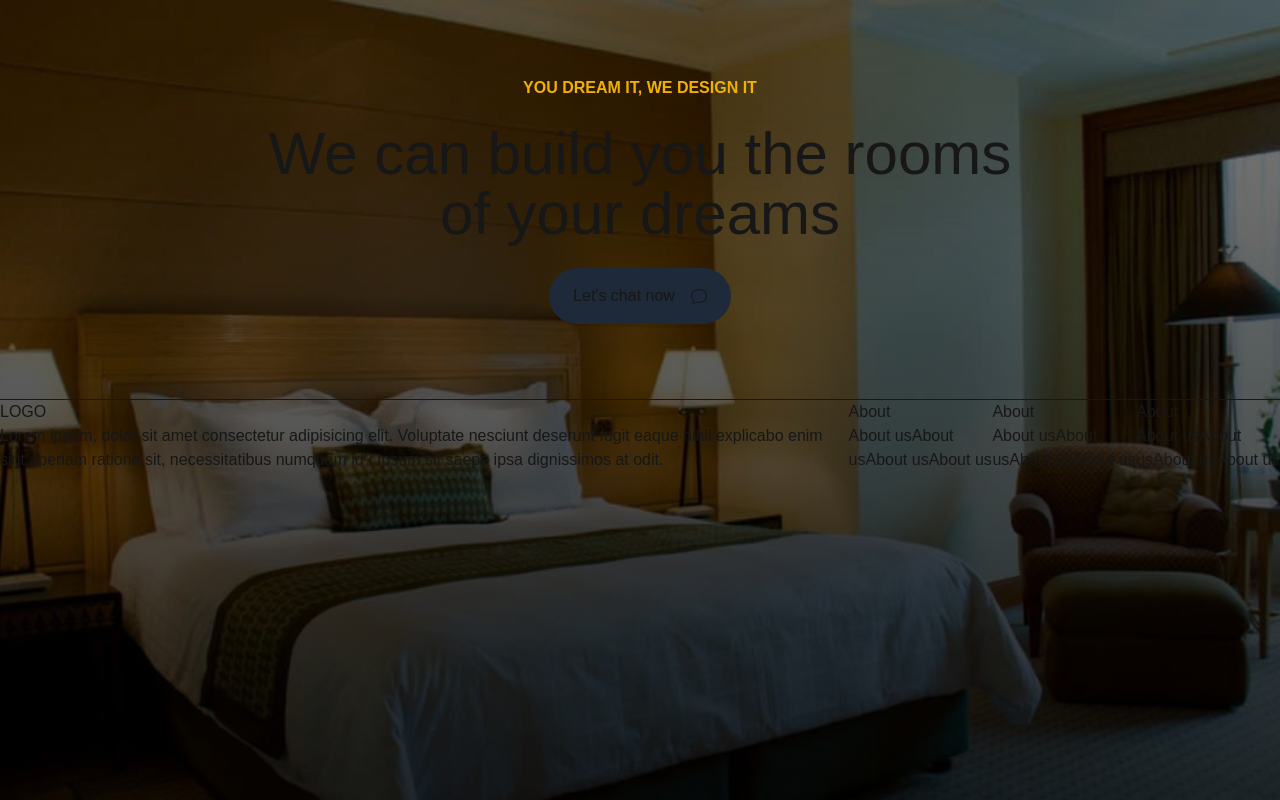
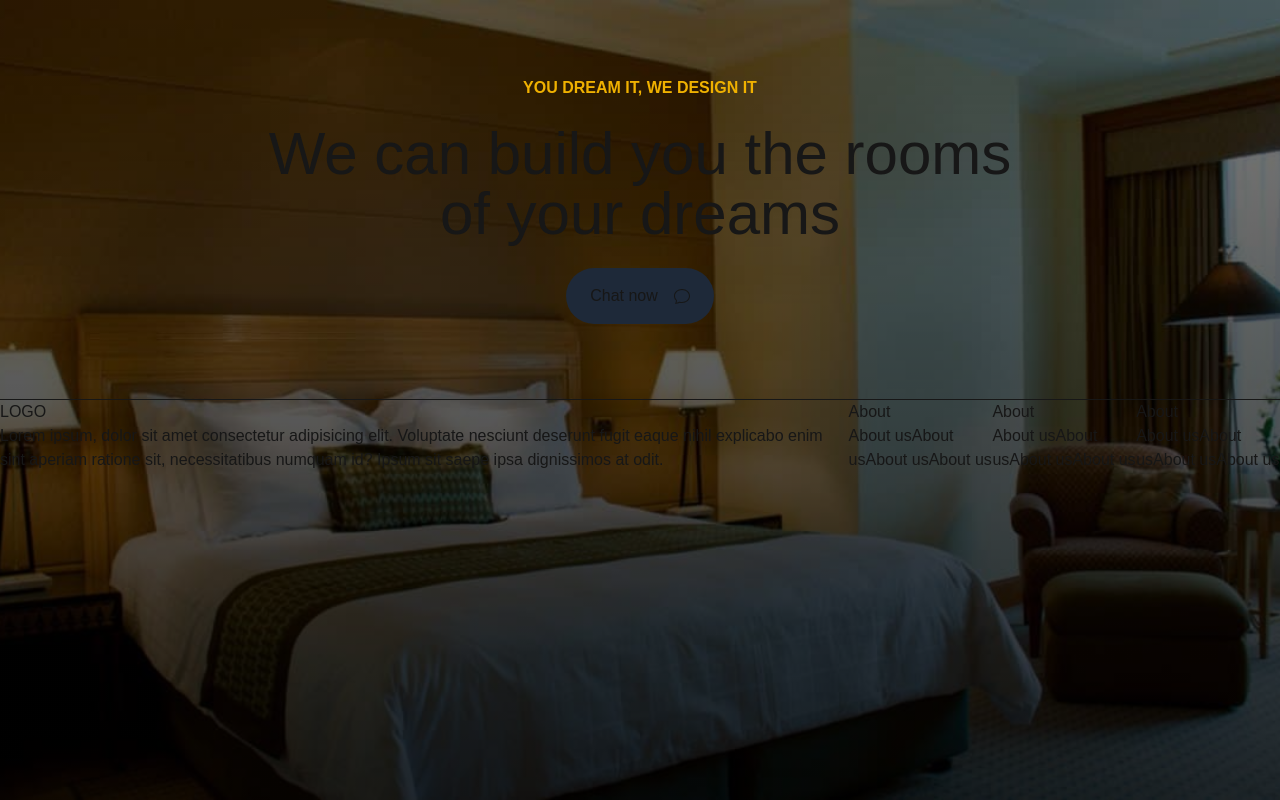
Before and after one commit to grillpork/ecom-rooms, a Next.js app: page / in a window 1280 px wide. Shown: the part 3392-4192 px from the top of the page. Built offline with nearby package versions, Linux system fonts and the light colour scheme.

Commit message:
update_1

```diff
--- a/src/app/components/Footer.tsx
+++ b/src/app/components/Footer.tsx
@@ -8,7 +8,7 @@ export default function Footer() {
                 <div className="text-center space-y-6">
                     <h1 className=" uppercase text-yellow-500 font-bold">you dream it, we design it</h1>
                     <h1 className=" text-6xl w-200 mx-auto">We can build you the rooms of your dreams</h1>
-                    <button className=" px-6 py-4 bg-gray-800 rounded-full flex items-center gap-4 mx-auto">Let's chat now <BsChat/></button>
+                    <button className=" px-6 py-4 bg-gray-800 rounded-full flex items-center gap-4 mx-auto">Chat now <BsChat/></button>
                 </div>
             </section>
             <section className="flex">
```
